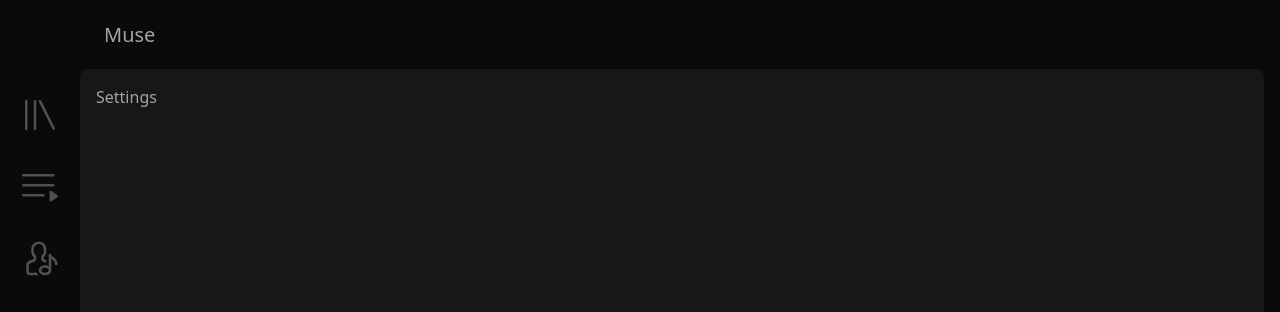
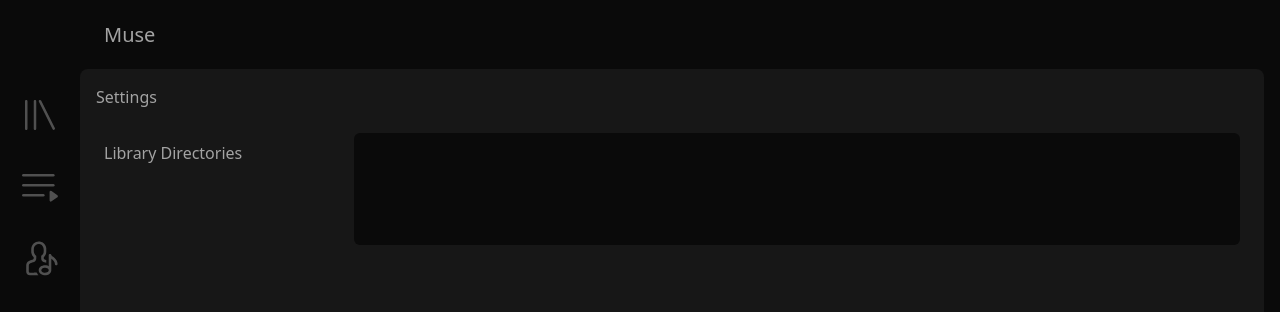
Before and after one commit to ln64-git/muse, a React (Vite) app: page / in a window 1280 px wide. Both pictures are taken after a click on the element 40 px from the left and 475 px from the top of the page. Shown: the top 312 px of the page. Built offline with nearby package versions, Linux system fonts and the light colour scheme.

Commit message:
settings page

```diff
--- a/src/app/App.css
+++ b/src/app/App.css
@@ -1,3 +1,7 @@
 @tailwind base;
 @tailwind components;
 @tailwind utilities;
+
+::selection {
+  text-decoration: none;
+}
--- a/src/app/App.tsx
+++ b/src/app/App.tsx
@@ -1,4 +1,3 @@
-import { useEffect } from "react";
 import Display from "../components/display";
 import Header from "../components/header";
 import Player from "../components/player";
@@ -6,11 +5,6 @@
 import "./App.css";
 
 function App() {
-  useEffect(() => {
-    function fetchMusicLibrary() {}
-    fetchMusicLibrary();
-  }, []);
-
   return (
     <main>
       <div className="h-screen flex text-neutral-400">
--- a/src/components/player.tsx
+++ b/src/components/player.tsx
@@ -7,7 +7,7 @@
   return (
     <div
       onClick={() => runCommand(command)}
-      className="min-w-[40px] opacity-100 p-1 m-3 rounded-lg transition-all duration-300 transform hover:scale-110 hover:filter hover:brightness-150 hover:shadow-lg"
+      className="min-w-[40px] opacity-100 p-1 m-3 rounded-lg transition-all duration-300 transform hover:scale-110 hover:filter hover:brightness-150 hover:shadow-lg "
     >
       <img src={src} width={size} height={size} alt="Icon" />
     </div>
--- a/src/components/sidebar.tsx
+++ b/src/components/sidebar.tsx
@@ -25,8 +25,8 @@
         <SidebarIcon src="/sidebar/songs.svg" />
         <SidebarIcon src="/sidebar/settings.svg" />
       </div>
-      <div className="absolute mb-16 left-0 bottom-0 h-[180px] bg-gradient-to-t from-neutral-950 to-transparent pointer-events-none"></div>
-      <div className="absolute left-0 bottom-0 h-[70px] bg-gradient-to-t bg-neutral-950 pointer-events-none"></div>
+      <div className="absolute mb-16 left-0 bottom-0 h-[180px] bg-gradient-to-t from-neutral-950 to-transparent pointer-events-none w-full z-10"></div>
+      <div className="absolute left-0 bottom-0 h-[80px] bg-gradient-to-t bg-neutral-950 pointer-events-none w-[80px]"></div>
     </div>
   );
 }
--- a/src/lib/zustand/user-store.ts
+++ b/src/lib/zustand/user-store.ts
@@ -1,17 +1,24 @@
 import { create } from "zustand";
 
 interface UserState {
+  userLibraries: Library[]; // Array of libraries
   currentPage: string;
   previousPage: string;
   command: string;
+  setUserLibraries: (libraries: Library[]) => void;
   setCurrentPage: (url: string) => void;
   runCommand: (command: string) => void;
 }
 
 export const useUserStore = create<UserState>()((set) => ({
+  userLibraries: [],
   currentPage: "library",
   previousPage: "",
   command: "",
+  setUserLibraries: (libraries) =>
+    set(() => ({
+      userLibraries: libraries,
+    })),
   setCurrentPage: (url) =>
     set((state) => ({
       currentPage: url,
--- a/src/pages/settings.tsx
+++ b/src/pages/settings.tsx
@@ -1,3 +1,17 @@
 export default function Settings() {
-  return <div>Settings</div>;
+  return (
+    <div>
+      <div className="font-light pb-4">Settings</div>
+      <div className="flex p-2 flex-row justify-between">
+        <div className="pt-2 min-w-[250px]">Library Directories</div>
+        <div className="flex flex-col w-full">
+          <textarea
+            className="bg-neutral-950  p-2 px-4 rounded-md  outline-none resize-none"
+            placeholder=""
+            rows={4}
+          />
+        </div>
+      </div>
+    </div>
+  );
 }
--- /dev/null
+++ b/src/types/types.ts
@@ -0,0 +1,18 @@
+interface Track {
+  id: string; // Unique identifier for the track
+  title: string;
+  artist: string;
+  album: string;
+  genre: string;
+  duration: number; // Duration in seconds
+  year: number;
+  trackNumber: number;
+  albumArtUrl?: string; // Optional URL to the album art image
+  filePath: string; // Path to the MP3 file
+}
+
+interface Library {
+  id: string; // Unique identifier for the library
+  name: string;
+  tracks: Track[]; // Array of tracks in this library
+}
```
